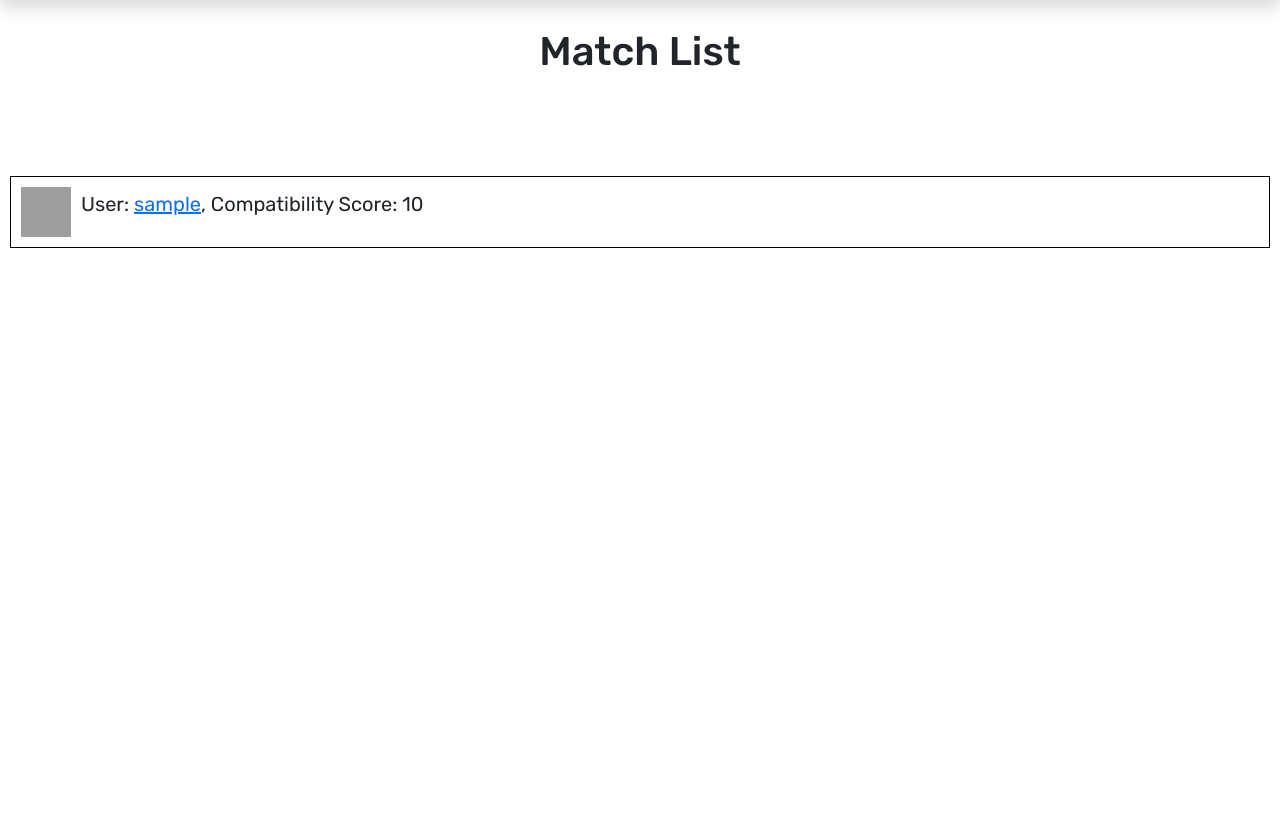
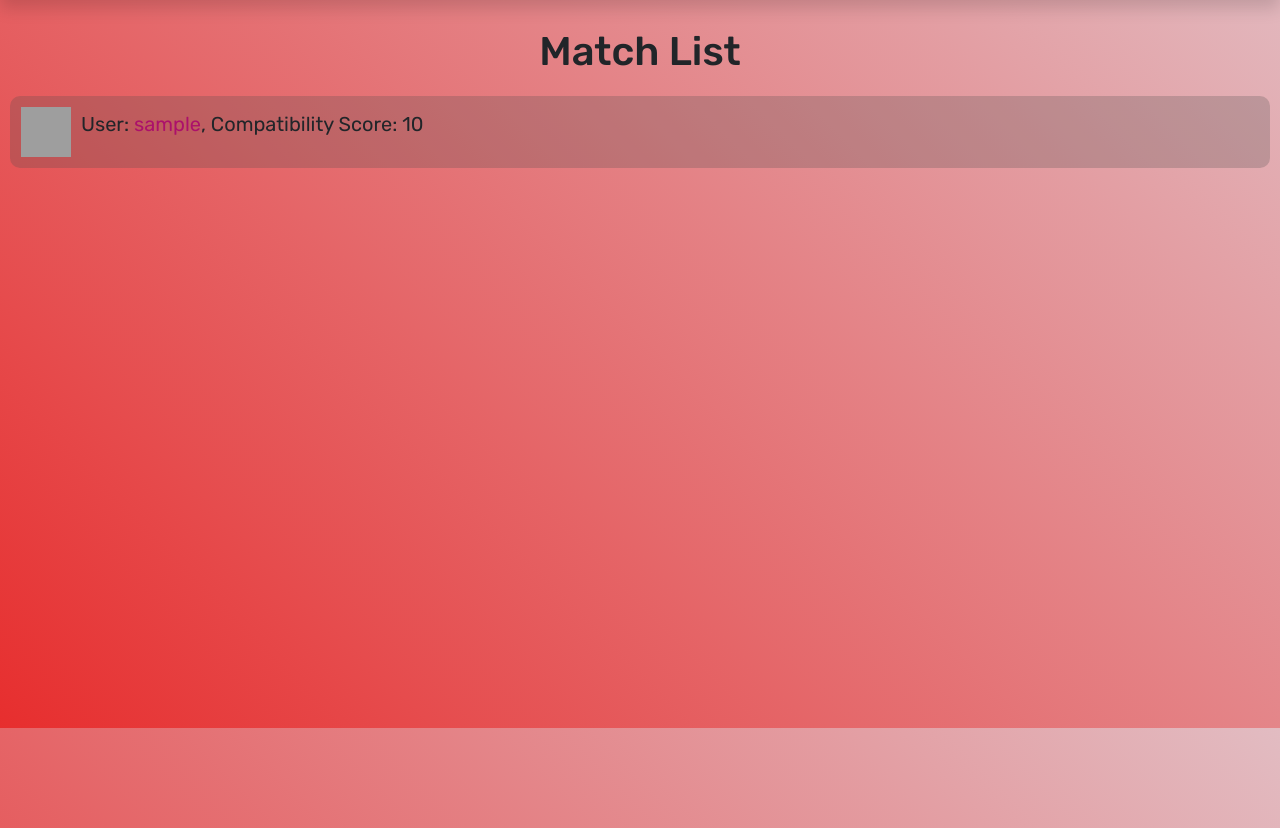
Before and after one commit to efelicidario/hot_Brain, a Python web app: template templates/match.html in a window 1280 px wide. Shown: the part 72-900 px from the top of the page. Run offline with Jinja, Linux system fonts and the light colour scheme; the template is opened without the code that fills it: most values are stand-ins (such as "Sample title", 1, 10 or a date in 2020); some libraries are stand-ins or nearby versions; grey boxes are pictures that could not be loaded.

Commit message:
match list matches vibes

```diff
--- a/templates/match.html
+++ b/templates/match.html
@@ -1,5 +1,3 @@
-<!-- FILEPATH: /c:/Users/Andres/Desktop/Github/CS370 - Software Engineering/Hot Brain (main)/hot_Brain/templates/match.html -->
-
 <!DOCTYPE html>
 <html>
 <head>
@@ -12,10 +10,11 @@
     <link rel="preconnect" href="https://fonts.gstatic.com" crossorigin>
     <link rel="icon" href="/static/pics/logo-small.png">
     <link href="https://fonts.googleapis.com/css2?family=Rubik:wght@400;500;700&display=swap" rel="stylesheet">
-    <link href="https://cdn.jsdelivr.net/npm/bootstrap@5.3.2/dist/css/bootstrap.min.css" rel="stylesheet" integrity="sha384-T3c6CoIi6uLrA9TneNEoa7RxnatzjcDSCmG1MXxSR1GAsXEV/Dwwykc2MPK8M2HN" crossorigin="anonymous">
+    <link href="https://cdn.jsdelivr.net/npm/bootstrap@5.3.2/dist/css/bootstrap.min.css" rel="stylesheet"
+        integrity="sha384-T3c6CoIi6uLrA9TneNEoa7RxnatzjcDSCmG1MXxSR1GAsXEV/Dwwykc2MPK8M2HN" crossorigin="anonymous">
     <style>
         body {
-            background: white;
+            background: linear-gradient(45deg, #e72e2e, #e2bcc2); /* Gradient background from #e72e2e to #e2bcc2 */
             font-family: 'Rubik', sans-serif;
             text-align: center;
         }
@@ -28,19 +27,24 @@
         .user-profile {
             margin: 10px;
             padding: 10px;
-            background-color: white;
-            border: 1px solid black;
+            background-color: rgba(75, 75, 75, 0.247); /* Semi-transparent greyish background */
+            border: 1px solid rgba(0, 0, 0, 0);
+            border-radius: 10px; /* Add rounded corners */
             font-size: 20px; /* Increase the font size for user data */
             text-align: left; /* Left-align the user data */
             display: flex;
             align-items: center;
-            margin-top: 100px;
+            margin-top: 20px; /* Adjust the margin-top */
         }
 
         .user-profile img {
             width: 50px; /* Adjust the image size as needed */
             height: 50px;
             margin-right: 10px; /* Add some spacing between the image and the username */
+        }
+        .user-profile a {
+        color: #ac106b;
+        text-decoration: none; /* Remove underlines from links */
     }
     </style>
 </head>
@@ -56,11 +60,6 @@
 
             <div class="collapse navbar-collapse" id="navmenu">
                 <ul class="navbar-nav ms-auto">
-					<!--
-					<li class="nav-item">
-						<a href="#learn" class="nav-link">Videos</a>
-					</li>
-					-->
                     <li class="nav-item">
                         <a href="{{ url_for('connect') }}" class="nav-link">Connect</a>
                     </li>
@@ -89,19 +88,6 @@
         {% endif %}
     </div>
 
-<!---
-    <h1>Match List</h1>
-    {% if sorted_users %}
-        {% for user, score in sorted_users %}
-        <div class="user-profile">
-            <img src="static/pics/profile/{{ user.profile_pic }}" alt="Profile Picture">
-            <p>User: <a href="/user/{{ user.id }}">{{ user.username }}</a>, Compatibility Score: {{ score }}</p>
-        </div>
-        {% endfor %}
-    {% else %}
-        <p>No data :(</p>
-    {% endif %}
-    -->
     <script src="https://cdn.jsdelivr.net/npm/bootstrap@5.3.2/dist/js/bootstrap.bundle.min.js" integrity="sha384-C6RzsynM9kWDrMNeT87bh95OGNyZPhcTNXj1NW7RuBCsyN/o0jlpcV8Qyq46cDfL" crossorigin="anonymous"></script>
 </body>
 </html>
```
Lines whose indentation alone changed are shown as unchanged.
